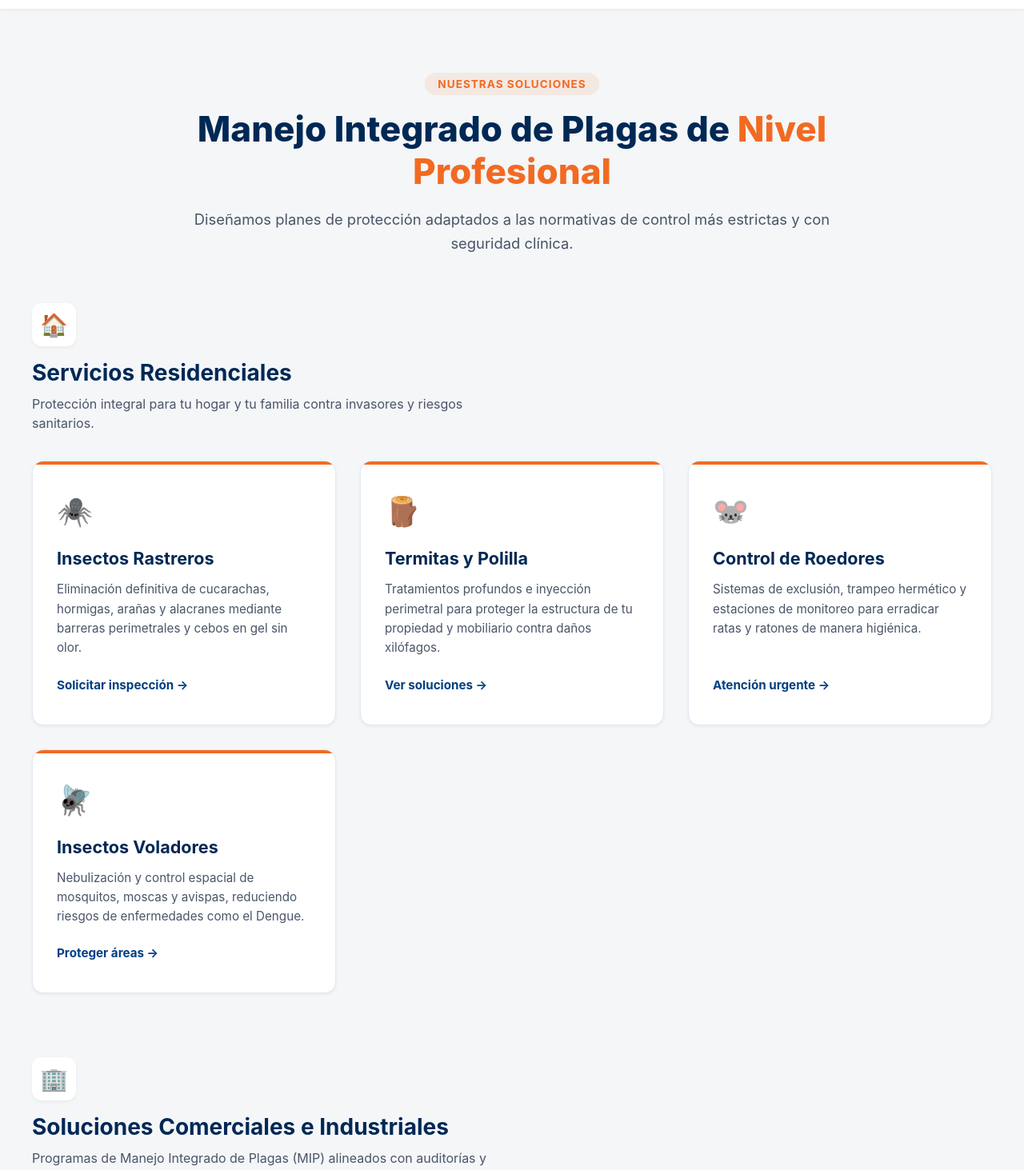
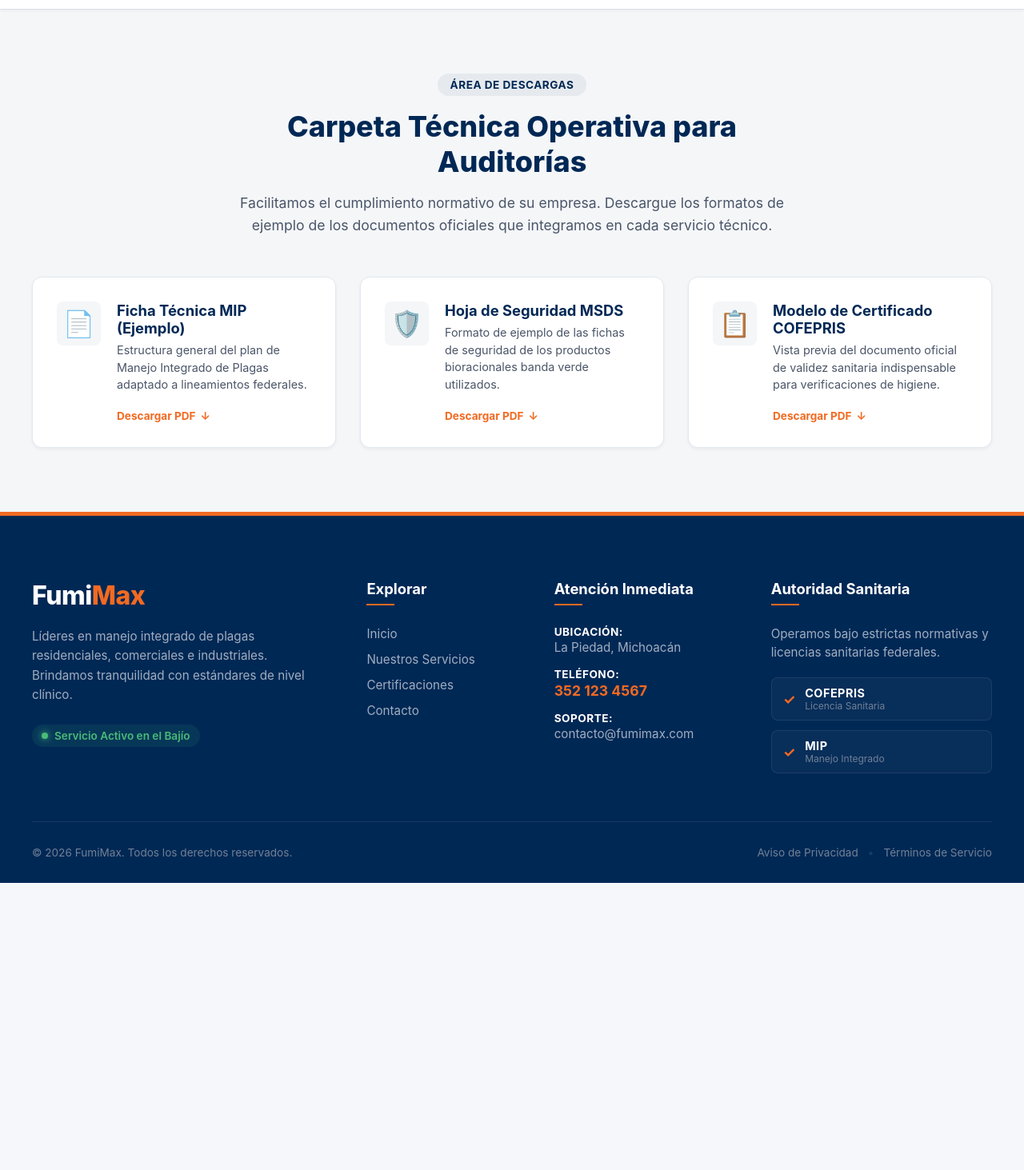
Before and after one commit to Joshi2032/FumiMax, an Angular app: page /servicios in a window 1280 px wide. Shown: the part 100-1563 px from the top of the page at 80% size. After the commit the page ends 1204 px from the top, so only its background shows below. Built offline with nearby package versions, Linux system fonts and the light colour scheme.

Commit message:
adaptacion 35

```diff
--- a/src/app/pages/servicios/servicios.html
+++ b/src/app/pages/servicios/servicios.html
@@ -1,87 +1,49 @@
-<section class="services-page">
-  <div class="services-header">
-    <span class="services-tag">Nuestras Soluciones</span>
-    <h1>Manejo Integrado de Plagas de <em>Nivel Profesional</em></h1>
-    <p>Diseñamos planes de protección adaptados a las normativas de control más estrictas y con seguridad clínica.</p>
-  </div>
+<section class="servicios-page">
+  <div class="servicios-grid-container">
+    </div>
 
-  <div class="services-container">
-
-    <div class="services-section-group">
-      <div class="section-title-block">
-        <div class="icon-circle">🏠</div>
-        <h2>Servicios Residenciales</h2>
-        <p>Protección integral para tu hogar y tu familia contra invasores y riesgos sanitarios.</p>
+  <div class="documentacion-tecnica-section">
+    <div class="docs-container">
+      <div class="docs-header">
+        <span class="docs-badge">Área de Descargas</span>
+        <h2>Carpeta Técnica Operativa para Auditorías</h2>
+        <p>Facilitamos el cumplimiento normativo de su empresa. Descargue los formatos de ejemplo de los documentos oficiales que integramos en cada servicio técnico.</p>
       </div>
 
-      <div class="services-grid">
-        <div class="service-card">
-          <div class="card-accent"></div>
-          <div class="service-icon">🕷️</div>
-          <h3>Insectos Rastreros</h3>
-          <p>Eliminación definitiva de cucarachas, hormigas, arañas y alacranes mediante barreras perimetrales y cebos en gel sin olor.</p>
-          <a routerLink="/contacto" class="service-link">Solicitar inspección →</a>
+      <div class="docs-grid">
+        <div class="doc-download-card">
+          <div class="doc-icon">📄</div>
+          <div class="doc-meta">
+            <h3>Ficha Técnica MIP (Ejemplo)</h3>
+            <p>Estructura general del plan de Manejo Integrado de Plagas adaptado a lineamientos federales.</p>
+            <a href="assets/docs/ficha-tecnica-ejemplo.pdf" download class="btn-download">
+              <span>Descargar PDF</span> ↓
+            </a>
+          </div>
         </div>
 
-        <div class="service-card">
-          <div class="card-accent"></div>
-          <div class="service-icon">🪵</div>
-          <h3>Termitas y Polilla</h3>
-          <p>Tratamientos profundos e inyección perimetral para proteger la estructura de tu propiedad y mobiliario contra daños xilófagos.</p>
-          <a routerLink="/contacto" class="service-link">Ver soluciones →</a>
+        <div class="doc-download-card">
+          <div class="doc-icon">🛡️</div>
+          <div class="doc-meta">
+            <h3>Hoja de Seguridad MSDS</h3>
+            <p>Formato de ejemplo de las fichas de seguridad de los productos bioracionales banda verde utilizados.</p>
+            <a href="assets/docs/hoja-seguridad-ejemplo.pdf" download class="btn-download">
+              <span>Descargar PDF</span> ↓
+            </a>
+          </div>
         </div>
 
-        <div class="service-card">
-          <div class="card-accent"></div>
-          <div class="service-icon">🐭</div>
-          <h3>Control de Roedores</h3>
-          <p>Sistemas de exclusión, trampeo hermético y estaciones de monitoreo para erradicar ratas y ratones de manera higiénica.</p>
-          <a routerLink="/contacto" class="service-link">Atención urgente →</a>
-        </div>
-
-        <div class="service-card">
-          <div class="card-accent"></div>
-          <div class="service-icon">🪰</div>
-          <h3>Insectos Voladores</h3>
-          <p>Nebulización y control espacial de mosquitos, moscas y avispas, reduciendo riesgos de enfermedades como el Dengue.</p>
-          <a routerLink="/contacto" class="service-link">Proteger áreas →</a>
+        <div class="doc-download-card">
+          <div class="doc-icon">📋</div>
+          <div class="doc-meta">
+            <h3>Modelo de Certificado COFEPRIS</h3>
+            <p>Vista previa del documento oficial de validez sanitaria indispensable para verificaciones de higiene.</p>
+            <a href="assets/docs/certificado-sanitario-ejemplo.pdf" download class="btn-download">
+              <span>Descargar PDF</span> ↓
+            </a>
+          </div>
         </div>
       </div>
     </div>
-
-    <div class="services-section-group">
-      <div class="section-title-block">
-        <div class="icon-circle">🏢</div>
-        <h2>Soluciones Comerciales e Industriales</h2>
-        <p>Programas de Manejo Integrado de Plagas (MIP) alineados con auditorías y certificaciones COFEPRIS.</p>
-      </div>
-
-      <div class="services-grid">
-        <div class="service-card commercial">
-          <div class="card-accent corporate"></div>
-          <div class="service-icon">🏭</div>
-          <h3>Industria y Almacenes</h3>
-          <p>Cordones sanitarios e informes técnicos detallados idóneos para plantas de alimentos, manufactura y logística exigente.</p>
-          <a routerLink="/contacto" class="service-link">Plan Corporativo →</a>
-        </div>
-
-        <div class="service-card commercial">
-          <div class="card-accent corporate"></div>
-          <div class="service-icon">🍽️</div>
-          <h3>Restaurantes y Alimentos</h3>
-          <p>Planes MIP a la medida para comedores y restaurantes con requerimientos estrictos de auditoría y Distintivo H.</p>
-          <a routerLink="/contacto" class="service-link">Plan Corporativo →</a>
-        </div>
-
-        <div class="service-card commercial">
-          <div class="card-accent corporate"></div>
-          <div class="service-icon">🏥</div>
-          <h3>Clínicas y Hospitales</h3>
-          <p>Protocolos de desinfección patógena y sanitización especializada bajo el máximo estándar de inocuidad y control.</p>
-          <a routerLink="/contacto" class="service-link">Plan Corporativo →</a>
-        </div>
-      </div>
-    </div>
-
   </div>
 </section>
--- a/src/app/pages/servicios/servicios.scss
+++ b/src/app/pages/servicios/servicios.scss
@@ -193,3 +193,140 @@
     text-align: center;
   }
 }
+
+// Estilos para el Panel de Documentación Técnica de Alta Conversión
+.documentacion-tecnica-section {
+  padding: 80px 20px;
+  background-color: $gris-fondo;
+  border-top: 1px solid $gris-bordes;
+  font-family: 'Inter', sans-serif;
+}
+
+.docs-container {
+  max-width: 1200px;
+  margin: 0 auto;
+}
+
+.docs-header {
+  text-align: center;
+  max-width: 750px;
+  margin: 0 auto 50px auto;
+
+  .docs-badge {
+    display: inline-block;
+    padding: 6px 16px;
+    background-color: rgba($brand-navy, 0.06);
+    color: $brand-navy;
+    border-radius: 50px;
+    font-weight: 700;
+    font-size: 0.85rem;
+    text-transform: uppercase;
+    letter-spacing: 0.5px;
+    margin-bottom: 16px;
+  }
+
+  h2 {
+    font-size: 2.25rem;
+    color: $brand-navy;
+    font-weight: 800;
+    margin: 0 0 16px 0;
+  }
+
+  p {
+    color: $gris-texto;
+    font-size: 1.1rem;
+    line-height: 1.6;
+    margin: 0;
+  }
+}
+
+.docs-grid {
+  display: grid;
+  grid-template-columns: repeat(auto-fit, minmax(320px, 1fr));
+  gap: 30px;
+}
+
+.doc-download-card {
+  background-color: $blanco-limpio;
+  border: 1px solid $gris-bordes;
+  border-radius: 12px;
+  padding: 30px;
+  display: flex;
+  gap: 20px;
+  align-items: flex-start;
+  box-shadow: $shadow-sm;
+  transition: $transition-base;
+
+  &:hover {
+    transform: translateY(-2px);
+    box-shadow: $shadow-hover;
+    border-color: rgba($brand-navy, 0.12);
+  }
+
+  .doc-icon {
+    font-size: 2rem;
+    background-color: $gris-fondo;
+    min-width: 55px;
+    height: 55px;
+    border-radius: 8px;
+    display: flex;
+    align-items: center;
+    justify-content: center;
+    line-height: 1;
+  }
+
+  .doc-meta {
+    display: flex;
+    flex-direction: column;
+    flex-grow: 1;
+
+    h3 {
+      font-size: 1.15rem;
+      color: $brand-navy;
+      font-weight: 700;
+      margin: 0 0 6px 0;
+    }
+
+    p {
+      color: $gris-texto;
+      font-size: 0.9rem;
+      line-height: 1.5;
+      margin: 0 0 20px 0;
+    }
+
+    .btn-download {
+      align-self: flex-start;
+      font-size: 0.85rem;
+      font-weight: 700;
+      color: $brand-orange;
+      text-decoration: none;
+      display: flex;
+      align-items: center;
+      gap: 6px;
+      transition: color 0.2s ease;
+
+      span {
+        border-bottom: 1px solid transparent;
+      }
+
+      &:hover {
+        color: $brand-navy;
+        span {
+          border-bottom-color: $brand-navy;
+        }
+      }
+    }
+  }
+}
+
+@media (max-width: 576px) {
+  .docs-header h2 {
+    font-size: 1.8rem;
+  }
+
+  .doc-download-card {
+    padding: 20px;
+    flex-direction: column;
+    gap: 15px;
+  }
+}
--- a/src/app/pages/servicios/servicios.ts
+++ b/src/app/pages/servicios/servicios.ts
@@ -1,11 +1,10 @@
 import { Component, OnInit } from '@angular/core';
 import { Title, Meta } from '@angular/platform-browser';
-import { RouterLink } from '@angular/router';
 
 @Component({
   selector: 'app-servicios',
   standalone: true,
-  imports: [RouterLink],
+  imports: [], // <-- Dejamos esto vacío (o con los módulos que uses en tus otras tarjetas)
   templateUrl: './servicios.html',
   styleUrl: './servicios.scss',
 })
@@ -14,12 +13,9 @@ export class Servicios implements OnInit {
 
   ngOnInit(): void {
     this.titleService.setTitle('Servicios MIP | Soluciones Residenciales e Industriales - Fumi-Max');
-
     this.metaService.updateTag({
       name: 'description',
       content: 'Ofrecemos planes integrales de fumigación residencial y soluciones de control de plagas comerciales e industriales avalados por auditorías de sanidad.'
     });
-
-    this.metaService.updateTag({ property: 'og:title', content: 'Planes de Control Integrado de Plagas | Fumi-Max' });
   }
 }
```
